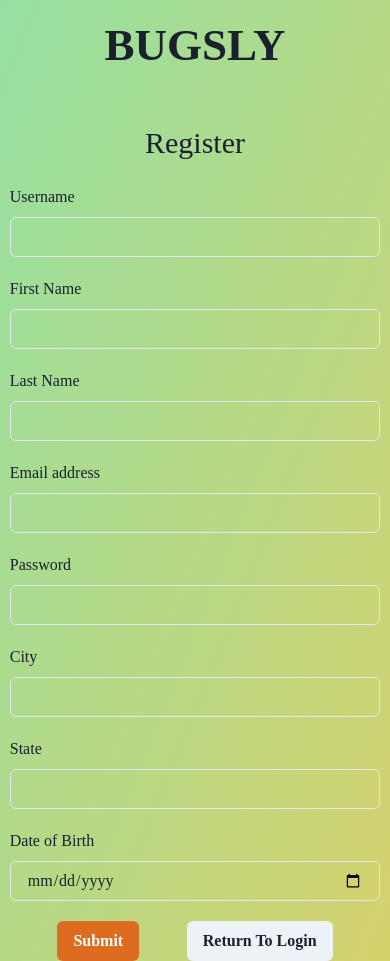
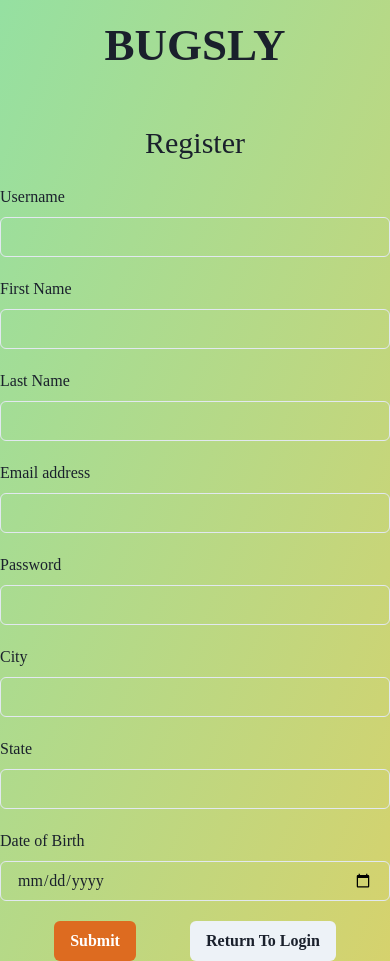
Before and after one commit to dan4422/bug-tracker-PROJECT, a React (Create React App) app in the folder client/: page /register in a window 390 px wide. Built offline with nearby package versions, Linux system fonts and the light colour scheme; no server answers; a web font is replaced by a local one.

Commit message:
UpdatedHOmePage

```diff
--- a/client/src/App.js
+++ b/client/src/App.js
@@ -96,7 +96,7 @@ export default function App() {
   } else {
     return (
       <Box className="App" paddingY="50px" minH="100vh">
-        <Container maxW={'95vw'}>
+        <Container maxW={'80vw'}>
           <Flex gap="5" w="100%" justifyContent={'center'}>
             <PrimaryNav />
             <Flex flexDirection={'column'} alignItems="center" maxW="full" gap="10px" flexGrow="1">
--- a/client/src/components/HomePage.jsx
+++ b/client/src/components/HomePage.jsx
@@ -11,8 +11,6 @@ import HomeBarChart from './HomeBarChart'
 import HomePieChart1 from './HomePieChart1'
 import HomePieChart2 from './HomePieChart2'
 import HomeTable from './HomeTable'
-
-import styles from './HomePage.module.css'
 
 // HOME PAGE:
 export default function HomePage() {
--- a/client/src/components/HomePage.module.css
+++ /dev/null
@@ -1,5 +0,0 @@
-@media(min-width: 320px) and (max-width: 680px) {
-    .box {
-        background-color: blue;
-    }
-}
--- a/client/src/components/HomePieChart1.jsx
+++ b/client/src/components/HomePieChart1.jsx
@@ -41,7 +41,7 @@ function HomePieChart1() {
         Status Levels by Project
       </Heading>
       <ResponsiveContainer width="100%" height={400}>
-        <PieChart width={90} height={100}>
+        <PieChart width={100} height={100}>
           <Pie data={pieData} labelLine={false} label={renderCustomizedLabel} fill="#8884d8" dataKey="value">
             {data?.map((entry, index) => (
               <Cell key={`cell-${index}`} fill={COLORS[index % COLORS.length]} />
--- a/client/src/routes/Register.jsx
+++ b/client/src/routes/Register.jsx
@@ -9,12 +9,12 @@ import SiteTitleLogin from '../components/SiteTitleLogin'
 // REGISTER:
 export default function Register() {
   return (
-    <Box className="App">
+    <Box className="App" width="100%">
       <SiteTitleLogin />
       <Text px={4} pt={10} textAlign="center" fontSize="3xl">
         Register
       </Text>
-      <Box mx="auto" w="95%" maxW="400px">
+      <Box mx="auto" w="100%" maxW="400px">
         <FormRegister />
       </Box>
     </Box>
```
